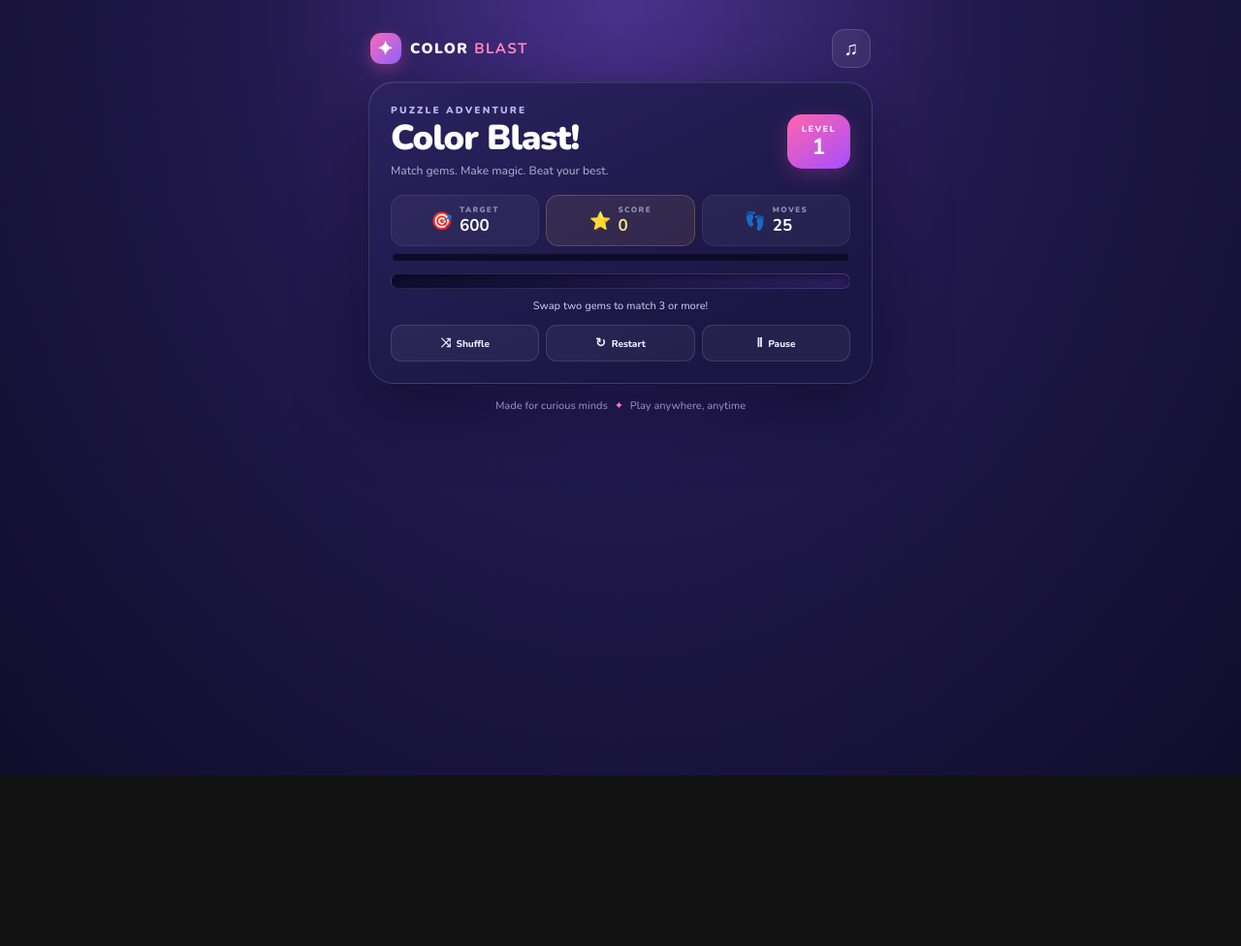
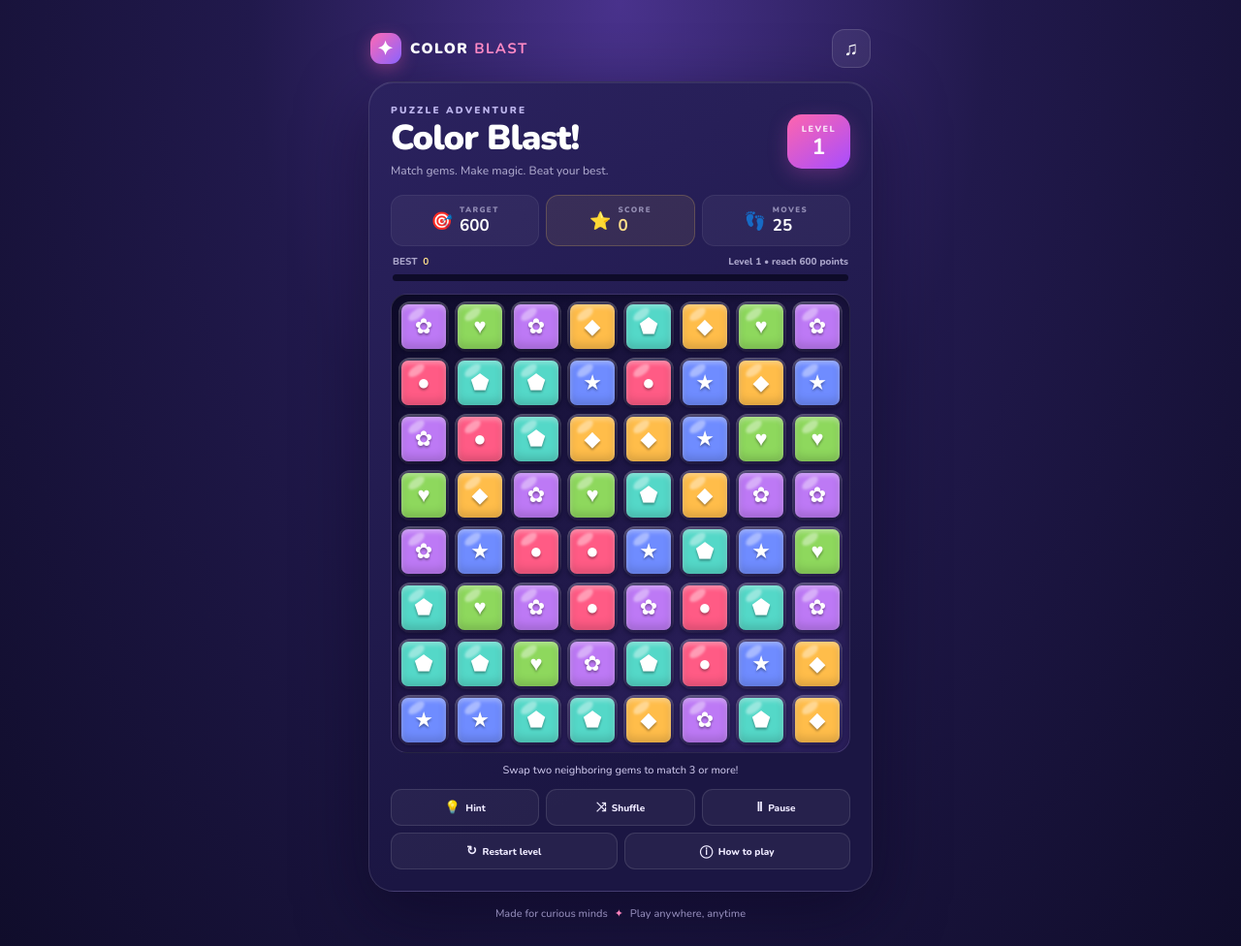
Before and after one commit to sabbir017944-spec/Color-Blast-Game, a plain HTML site: page index.html in a window 1280 px wide. Shown: the whole page at 97% size. Before the commit the page ends 800 px from the top, so only its background shows below. Drawn offline with nearby package versions, Linux system fonts and the light colour scheme.

Commit message:
Publish complete Color Blast game v5

```diff
--- a/index.html
+++ b/index.html
@@ -1,9 +1,34 @@
 <!doctype html>
-<html lang="en"><head><meta charset="UTF-8"><meta name="viewport" content="width=device-width, initial-scale=1, viewport-fit=cover"><meta name="theme-color" content="#17113b"><meta name="description" content="Color Blast — a bright match-3 puzzle game."><title>Color Blast — Match 3 Puzzle</title><link rel="stylesheet" href="style.css?v=4"></head>
-<body><main class="app-shell">
-<header class="topbar"><a class="brand" href="#"><span class="brand-mark">✦</span><span>COLOR <b>BLAST</b></span></a><button class="icon-button" id="soundBtn" aria-label="Toggle sound">♫</button></header>
-<section class="game-card"><div class="game-heading"><div><p class="eyebrow">PUZZLE ADVENTURE</p><h1>Color Blast!</h1><p class="subtitle">Match gems. Make magic. Beat your best.</p></div><div class="level-pill"><span>LEVEL</span><strong id="level">1</strong></div></div>
-<div class="stats"><div class="stat"><span class="stat-icon">🎯</span><div><small>TARGET</small><strong id="target">600</strong></div></div><div class="stat score-stat"><span class="stat-icon">⭐</span><div><small>SCORE</small><strong id="score">0</strong></div></div><div class="stat"><span class="stat-icon">👣</span><div><small>MOVES</small><strong id="moves">25</strong></div></div></div>
-<div class="progress-track"><div id="progressBar" class="progress-fill"></div></div><div class="board-wrap"><div id="board" class="board" role="grid" aria-label="Puzzle board"></div></div><p class="hint" id="hint" aria-live="polite">Swap two gems to match 3 or more!</p>
-<div class="action-row"><button class="secondary-button" id="shuffleBtn">⤨ <span>Shuffle</span></button><button class="secondary-button" id="restartBtn">↻ <span>Restart</span></button><button class="secondary-button" id="pauseBtn">Ⅱ <span>Pause</span></button></div></section><footer>Made for curious minds <span>✦</span> Play anywhere, anytime</footer></main>
-<div class="modal-backdrop hidden" id="modal"><section class="modal" role="dialog" aria-modal="true"><div class="modal-sparkle" id="modalIcon">🌟</div><p class="eyebrow" id="modalEyebrow">NICE WORK!</p><h2 id="modalTitle">Level complete!</h2><p id="modalText">You reached the target score.</p><button class="primary-button" id="modalAction">Next level →</button></section></div><script src="game.js?v=4"></script></body></html>
+<html lang="en">
+<head>
+<meta charset="UTF-8"><meta name="viewport" content="width=device-width,initial-scale=1,viewport-fit=cover">
+<meta name="theme-color" content="#17113b"><meta name="description" content="Color Blast — a colorful match-three puzzle adventure.">
+<title>Color Blast — Match 3 Adventure</title>
+<link rel="manifest" href="manifest.webmanifest"><link rel="icon" href="icon.svg" type="image/svg+xml"><link rel="stylesheet" href="style.css?v=5">
+</head>
+<body>
+<main class="app-shell">
+<header class="topbar"><a class="brand" href="./"><span class="brand-mark">✦</span><span>COLOR <b>BLAST</b></span></a><div class="top-actions"><button class="icon-button" id="soundBtn" aria-label="Toggle sound" title="Sound">♫</button><button class="icon-button" id="installBtn" hidden aria-label="Install game" title="Install">⬇</button></div></header>
+<section class="game-card">
+<div class="game-heading"><div><p class="eyebrow">PUZZLE ADVENTURE</p><h1>Color Blast!</h1><p class="subtitle">Match gems. Make magic. Beat your best.</p></div><div class="level-pill"><span>LEVEL</span><strong id="level">1</strong></div></div>
+<div class="stats">
+<div class="stat"><span class="stat-icon">🎯</span><div><small>TARGET</small><strong id="target">600</strong></div></div>
+<div class="stat score-stat"><span class="stat-icon">⭐</span><div><small>SCORE</small><strong id="score">0</strong></div></div>
+<div class="stat"><span class="stat-icon">👣</span><div><small>MOVES</small><strong id="moves">25</strong></div></div>
+</div>
+<div class="best-line"><span>BEST <b id="bestScore">0</b></span><span id="objective">Reach the target score</span></div>
+<div class="progress-track"><div id="progressBar" class="progress-fill"></div></div>
+<div class="board-wrap"><div id="board" class="board" role="grid" aria-label="Match three game board"></div></div>
+<p class="hint" id="hint" aria-live="polite">Swap two neighboring gems to match 3 or more!</p>
+<div class="action-row">
+<button class="secondary-button" id="hintBtn">💡 <span>Hint</span></button><button class="secondary-button" id="shuffleBtn">⤨ <span>Shuffle</span></button><button class="secondary-button" id="pauseBtn">Ⅱ <span>Pause</span></button>
+</div>
+<div class="action-row lower-actions"><button class="secondary-button" id="restartBtn">↻ <span>Restart level</span></button><button class="secondary-button" id="helpBtn">ⓘ <span>How to play</span></button></div>
+</section>
+<footer>Made for curious minds <span>✦</span> Play anywhere, anytime</footer>
+</main>
+<div class="modal-backdrop hidden" id="modal"><section class="modal" role="dialog" aria-modal="true" aria-labelledby="modalTitle"><div class="modal-sparkle" id="modalIcon">🌟</div><p class="eyebrow" id="modalEyebrow">NICE WORK!</p><h2 id="modalTitle">Level complete!</h2><p id="modalText">You reached the target score.</p><button class="primary-button" id="modalAction">Continue →</button></section></div>
+<div class="modal-backdrop hidden" id="helpModal"><section class="modal help-modal" role="dialog" aria-modal="true" aria-labelledby="helpTitle"><div class="modal-sparkle">💎</div><p class="eyebrow">QUICK GUIDE</p><h2 id="helpTitle">How to play</h2><ul><li>Tap two neighboring gems to swap them.</li><li>Match 3 or more gems of the same color to score.</li><li>Match 4 to create a <b>Bomb</b> that clears nearby gems.</li><li>Match 5 to create a <b>Rainbow</b> that clears a color.</li><li>Reach the target before your moves run out.</li></ul><button class="primary-button" id="closeHelp">Got it!</button></section></div>
+<div class="pause-shade hidden" id="pauseShade"><div class="pause-card"><div class="modal-sparkle">⏸</div><h2>Game paused</h2><p>Take your time. Your board is waiting.</p><button class="primary-button" id="resumeBtn">Resume game</button></div></div>
+<script src="game.js?v=5"></script>
+</body></html>
```
